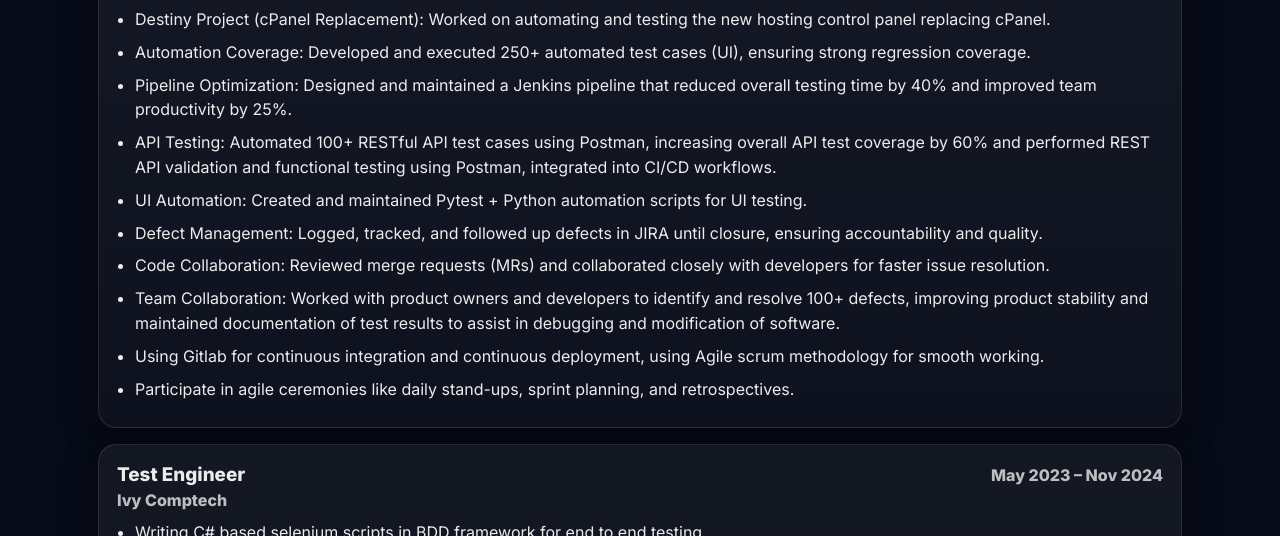
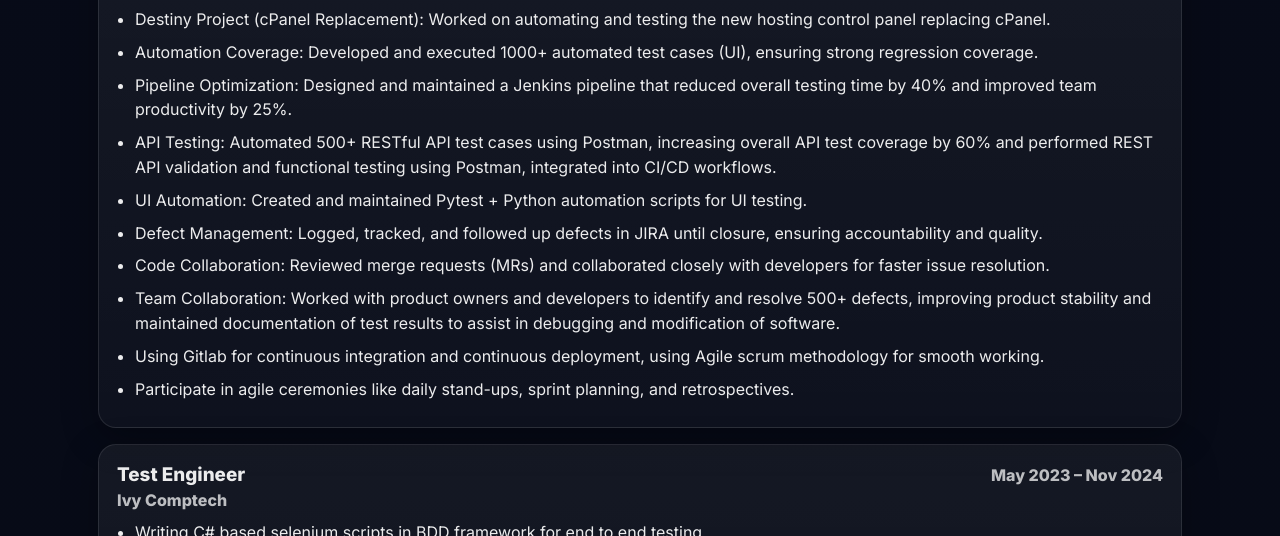
Before and after one commit to ikiran001/kiranPortfolio, a plain HTML site: page index.html in a window 1280 px wide. Shown: the part 1817-2353 px from the top of the page. Drawn offline with Linux system fonts and the light colour scheme.

Commit message:
smal changes

```diff
--- a/index.html
+++ b/index.html
@@ -96,11 +96,11 @@
 
       <div class="highlights" aria-label="Key highlights">
         <div class="stat">
-          <div class="stat-value">250+</div>
+          <div class="stat-value">1000+</div>
           <div class="stat-label">UI automation tests delivered</div>
         </div>
         <div class="stat">
-          <div class="stat-value">100+</div>
+          <div class="stat-value">500+</div>
           <div class="stat-label">REST API tests automated</div>
         </div>
         <div class="stat">
@@ -180,13 +180,13 @@
       </header>
       <ul class="bullets">
         <li>Destiny Project (cPanel Replacement): Worked on automating and testing the new hosting control panel replacing cPanel.</li>
-        <li>Automation Coverage: Developed and executed 250+ automated test cases (UI), ensuring strong regression coverage.</li>
+        <li>Automation Coverage: Developed and executed 1000+ automated test cases (UI), ensuring strong regression coverage.</li>
         <li>Pipeline Optimization: Designed and maintained a Jenkins pipeline that reduced overall testing time by 40% and improved team productivity by 25%.</li>
-        <li>API Testing: Automated 100+ RESTful API test cases using Postman, increasing overall API test coverage by 60% and performed REST API validation and functional testing using Postman, integrated into CI/CD workflows.</li>
+        <li>API Testing: Automated 500+ RESTful API test cases using Postman, increasing overall API test coverage by 60% and performed REST API validation and functional testing using Postman, integrated into CI/CD workflows.</li>
         <li>UI Automation: Created and maintained Pytest + Python automation scripts for UI testing.</li>
         <li>Defect Management: Logged, tracked, and followed up defects in JIRA until closure, ensuring accountability and quality.</li>
         <li>Code Collaboration: Reviewed merge requests (MRs) and collaborated closely with developers for faster issue resolution.</li>
-        <li>Team Collaboration: Worked with product owners and developers to identify and resolve 100+ defects, improving product stability and maintained documentation of test results to assist in debugging and modification of software.</li>
+        <li>Team Collaboration: Worked with product owners and developers to identify and resolve 500+ defects, improving product stability and maintained documentation of test results to assist in debugging and modification of software.</li>
         <li>Using Gitlab for continuous integration and continuous deployment, using Agile scrum methodology for smooth working.</li>
         <li>Participate in agile ceremonies like daily stand-ups, sprint planning, and retrospectives.</li>
       </ul>
```
